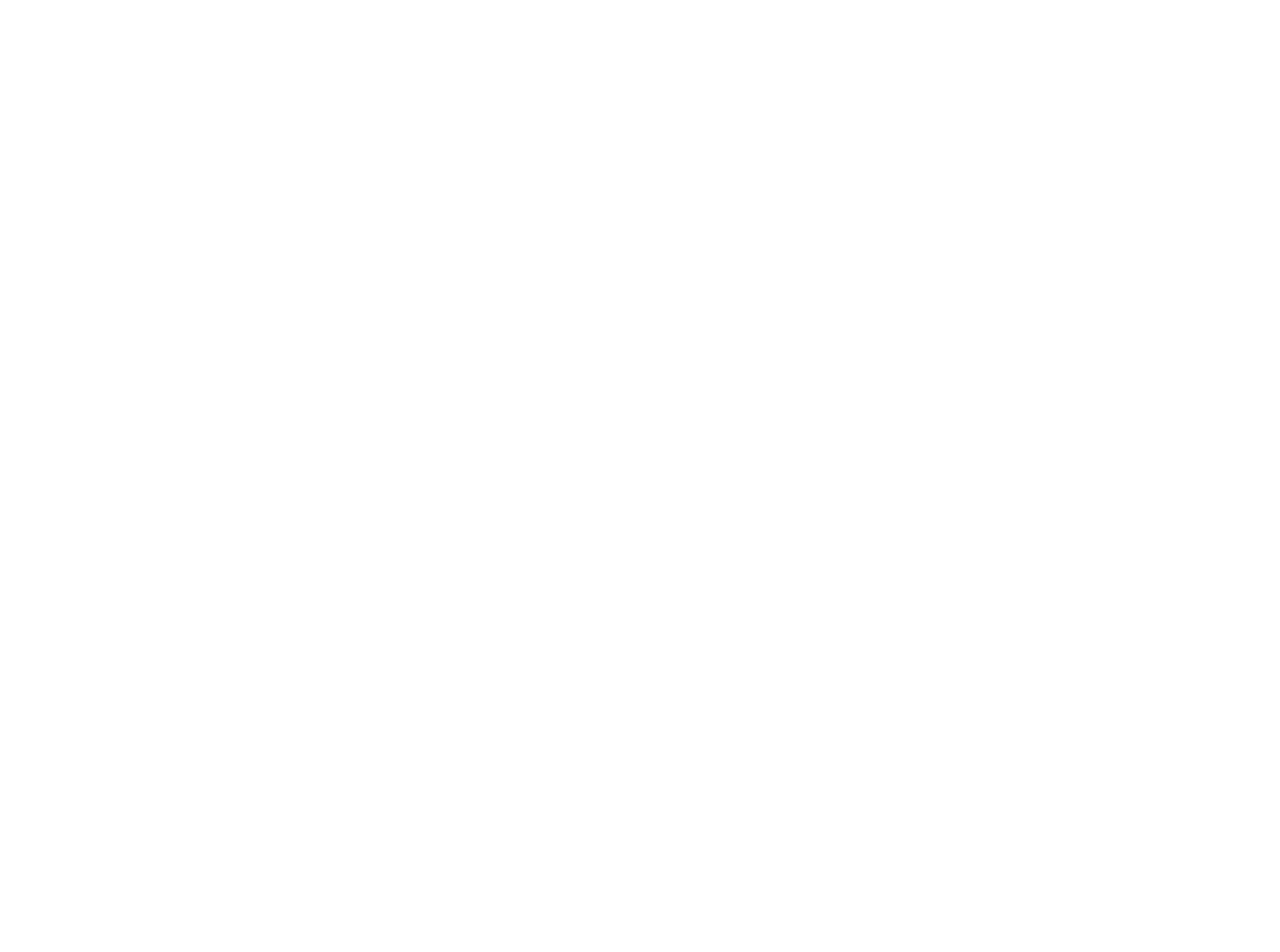
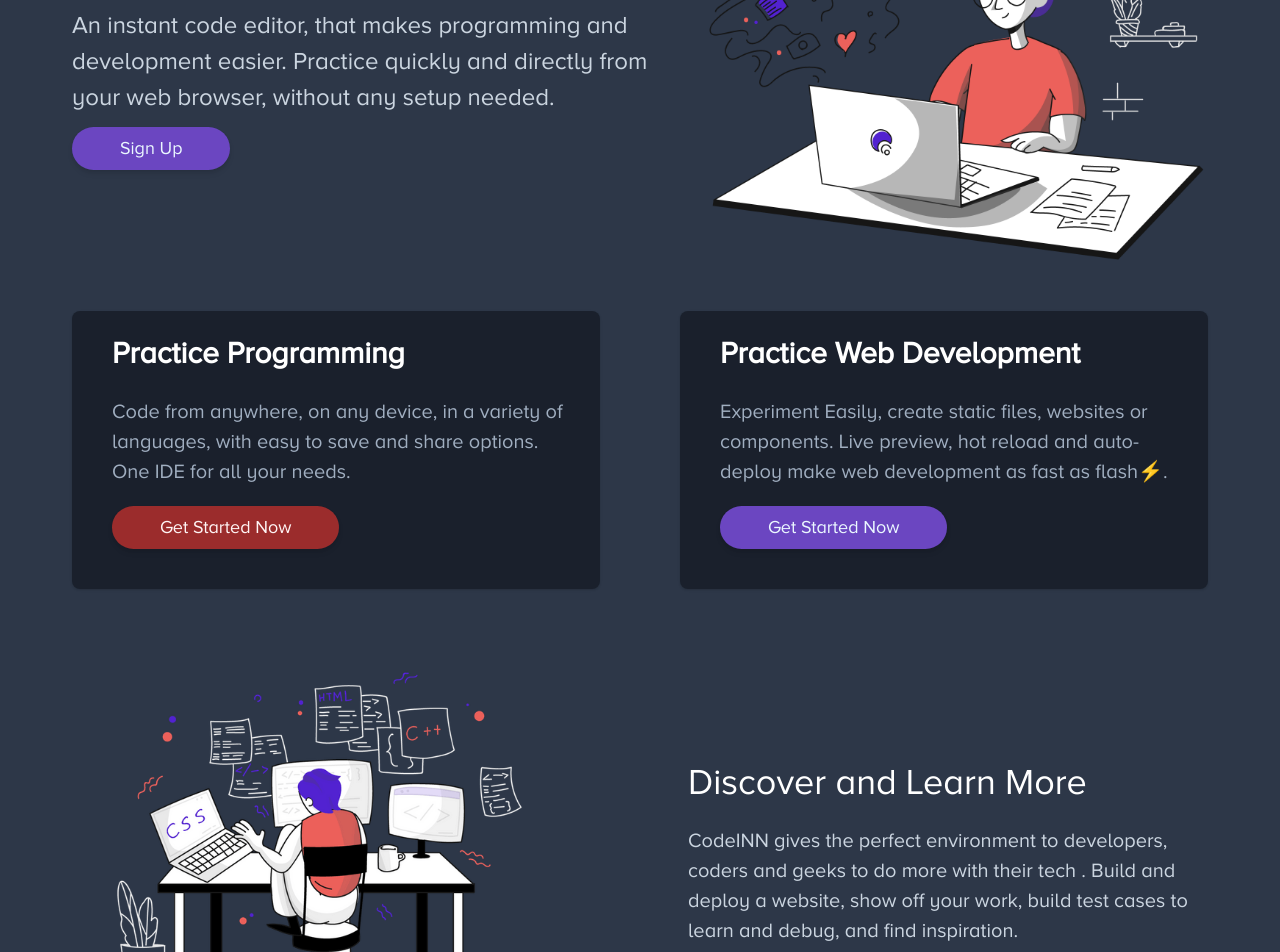
Before and after one commit to rajat2502/CodeINN, a React (Create React App) app: page / in a window 1280 px wide. Shown: the part 240-1192 px from the top of the page. Before the commit the page ends 800 px from the top, so only its background shows below. Built offline with nearby package versions, Linux system fonts and the light colour scheme.

Commit message:
feat(ui): add home page

```diff
--- a/src/components/Home/Home.jsx
+++ b/src/components/Home/Home.jsx
@@ -1,7 +1,87 @@
 import React from 'react';
+import { Link } from 'react-router-dom';
 
 function Home() {
-  return <div>Home</div>;
+  return (
+    <div style={{ height: 'calc(100vh - 70px' }}>
+      <div className='px-8 antialiased flex justify-center items-center h-auto bg-gray-800'>
+        <div className='w-1/2 ml-10'>
+          <h2 className='text-6xl text-white font-bold'>CodeINN</h2>
+          <h3 className='text-2xl text-gray-400'>
+            An instant code editor, that makes programming and development
+            easier. Practice quickly and directly from your web browser, without
+            any setup needed.
+          </h3>
+          <Link to={!localStorage.getItem('user') ? '/signup' : '/dashboard'}>
+            <button className='px-12 py-2 mt-3 mb-5 bg-purple-700 rounded-full text-blue-100 text-lg shadow-md hover:bg-blue-800'>
+              {!localStorage.getItem('user') ? 'Sign Up' : 'View Dashboard'}
+            </button>
+          </Link>
+        </div>
+        <div className='w-1/2'>
+          <img src={require('assets/img/1.png')} alt='' />
+        </div>
+      </div>
+      <div className='px-8 flex bg-gray-800'>
+        <div className='w-1/2 overflow-hidden ml-5 mr-5 p-5'>
+          <Link to='/programming/new'>
+            <div className='bg-gray-900 rounded-lg shadow mb-5'>
+              <h5 className='text-3xl text-white font-bold mb-0 mt-5 pt-5 px-5 ml-5'>
+                Practice Programming
+              </h5>
+              <p className='text-gray-500 text-xl p-5 ml-5'>
+                Code from anywhere, on any device, in a variety of languages,
+                with easy to save and share options. One IDE for all your needs.
+              </p>
+              <button className='px-12 py-2 p-5 ml-10 mb-10 bg-red-800 rounded-full text-red-100 text-lg shadow-md hover:bg-red-800'>
+                Get Started Now
+              </button>
+            </div>
+          </Link>
+        </div>
+        <div className='w-1/2 overflow-hidden ml-5 mr-5 p-5'>
+          <Link to='/web/new'>
+            <div className='bg-gray-900 rounded-lg shadow mb-5'>
+              <h5 className='text-3xl text-white font-bold mb-0 mt-5 pt-5 px-5 ml-5'>
+                Practice Web Development
+              </h5>
+              <p className='text-gray-500 text-xl p-5 ml-5'>
+                Experiment Easily, create static files, websites or components.
+                Live preview, hot reload and auto-deploy make web development as
+                fast as flash
+                <span role='img' aria-label='flash'>
+                  ⚡
+                </span>
+                .
+              </p>
+              <button className='px-12 py-2 p-5 ml-10 mb-10 bg-purple-700 rounded-full text-blue-100 text-lg shadow-md hover:bg-blue-800'>
+                Get Started Now
+              </button>
+            </div>
+          </Link>
+        </div>
+      </div>
+
+      <div className='px-8 flex justify-center items-center h-auto bg-gray-800'>
+        <div className='w-1/2'>
+          <img src={require('assets/img/2.png')} alt='' />
+        </div>
+        <div className='w-1/2 ml-10'>
+          <h2 className='text-4xl text-white ml-5 mr-5 p-2'>
+            Discover and Learn More
+          </h2>
+          <h3 className='text-xl text-gray-400 ml-5 mr-5 p-2'>
+            <p>
+              CodeINN gives the perfect environment to developers, coders and
+              geeks to do more with their tech . Build and deploy a website,
+              show off your work, build test cases to learn and debug, and find
+              inspiration.
+            </p>
+          </h3>
+        </div>
+      </div>
+    </div>
+  );
 }
 
 export default Home;
```
